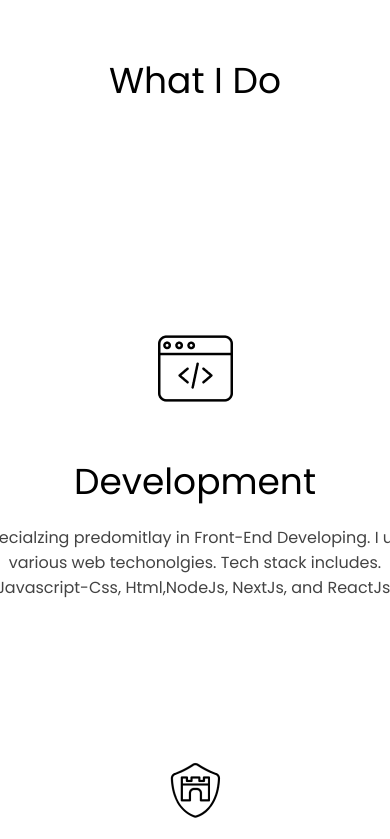
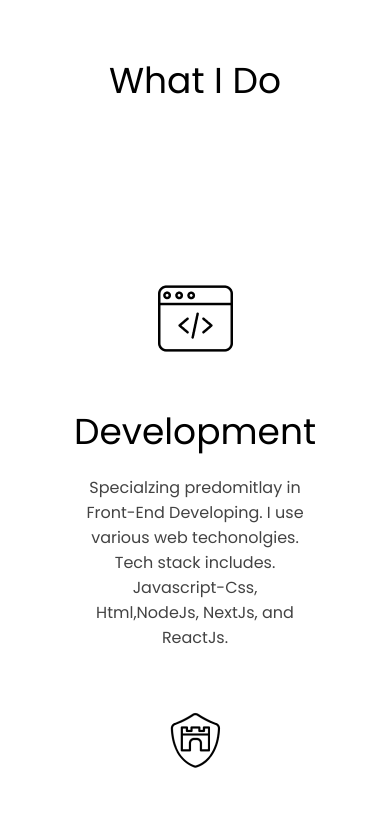
Before and after one commit to slimmsyd/DaPP-Portfolio-Site, a React (Create React App) app in the folder my_app/: page / in a window 390 px wide. Shown: the part 1997-2836 px from the top of the page. Built offline with nearby package versions, Linux system fonts and the light colour scheme.

Commit message:
fixed description width

```diff
--- a/my_app/src/App.css
+++ b/my_app/src/App.css
@@ -165,6 +165,11 @@ h4 {
     color: #434343;
 }
 
+/* .main {
+    display: flex;
+    align-items: center;
+    justify-content: center;
+} */
 
 
 
@@ -300,6 +305,11 @@ h4 {
 
 
 @media screen and (max-width: 524px) {
+
+    .development {
+        width: 100%;
+    }
+
     .skills_Image {
         display: inline;
     }
```
